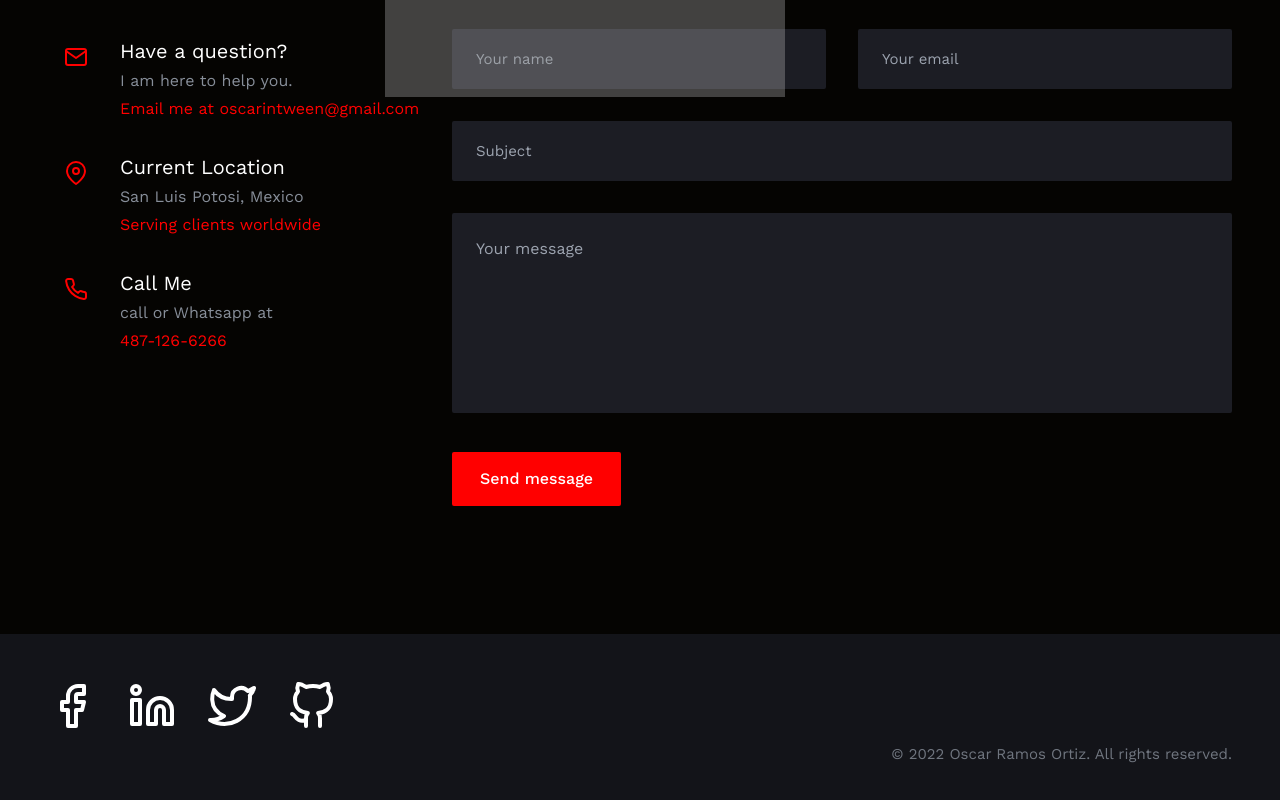
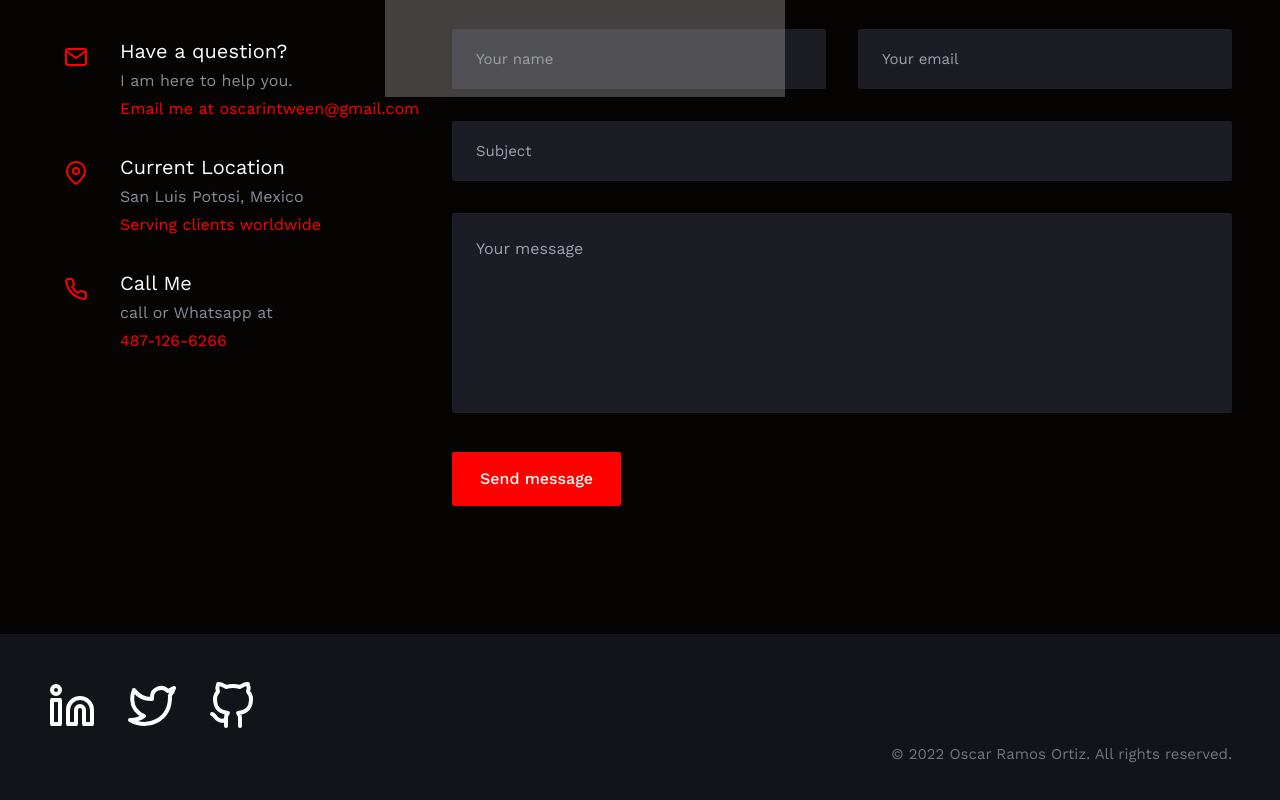
Before and after one commit to Oscarintween/Portfolio, a React (Create React App) app: page / in a window 1280 px wide. Shown: the part 5206-6006 px from the top of the page. Built offline with nearby package versions, Linux system fonts and the light colour scheme; a web font is replaced by a local one.

Commit message:
added changes

```diff
--- a/src/data.js
+++ b/src/data.js
@@ -7,7 +7,6 @@ import {
   FiMail,
   FiMapPin,
   FiPhone,
-  FiFacebook,
   FiLinkedin,
   FiTwitter,
   FiGithub,
@@ -241,10 +240,6 @@ export const contact = [
 ];
 export const socialMedia = [
   {
-    icon:<FiFacebook />,
-    link:'https://www.facebook.com/profile.php?id=100009316959648'
-  },
-  {
     icon:<FiLinkedin />,
     link:'https://www.linkedin.com/in/oscar-ramos-ortiz-013607206'
   },
```
